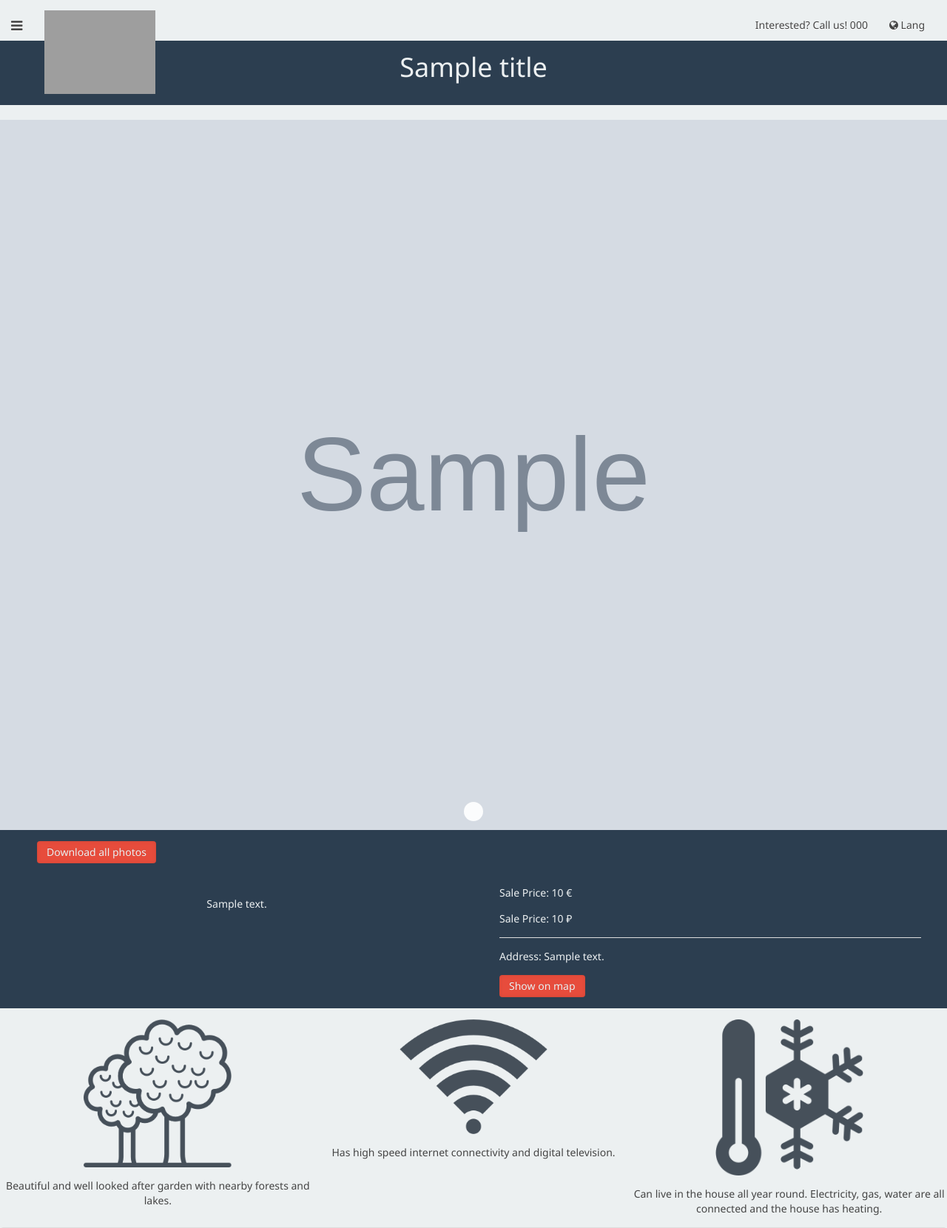
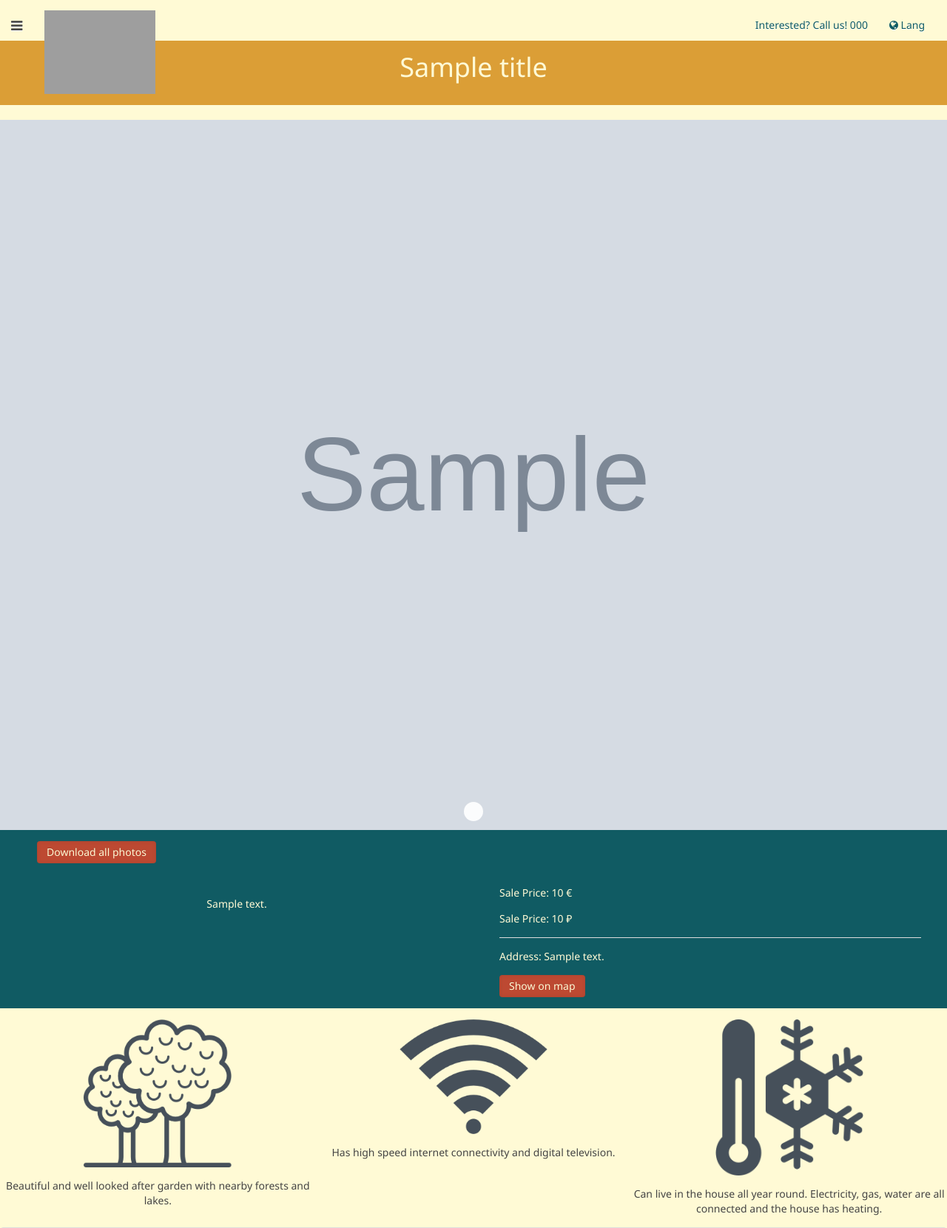
Before and after one commit to cash2one/la_casa, a Django app: template arbatflat/templates/arbatflat_en.html in a window 1280 px wide. Shown: the top 1660 px of the page at 74% size. Run offline with Django 3.2, Linux system fonts and the light colour scheme; the template is opened without the code that fills it: most values are stand-ins (such as "Sample title", 1, 10 or a date in 2020); grey boxes marked "Sample" are stand-in pictures; parts of the project's set-up code (start-up, migrations or seed data) failed here and were passed over; grey boxes are pictures that could not be loaded.

Commit message:
changed color schemes on arbatflat

```diff
--- a/arbatflat/templates/arbatflat_ru.html
+++ b/arbatflat/templates/arbatflat_ru.html
@@ -32,7 +32,7 @@
         </div>
     </div>
     <div id="download">
-        <a class="uk-visible-large uk-margin-large-left uk-button uk-button-primary" href="{% static 'images/arbatflat/arbatflat_photos.zip %}">Скачать все Фотографии</a>
+        <a class="uk-visible-large uk-margin-large-left uk-button uk-button-primary" href="{% static 'images/arbatflat/arbatflat_photos.zip' %}">Скачать все Фотографии</a>
     </div>
     <div id="price">
         <div class="uk-grid uk-grid-collapse">
--- a/static/css/arbatflat/home.css
+++ b/static/css/arbatflat/home.css
@@ -1,14 +1,17 @@
 html {
-    background-color: #ECF0F1;
+    background-color: #FFFAD5;
 }
 #title>div>h1{
-    color: #ECF0F1;
+    color: #FFFAD5;
 }
 #title, #price, #download, #contact {
-    background-color: #2C3E50;
-    color: #ECF0F1;
+    background-color: #DB9E36;
+    color: #FFFAD5;
     padding-top: 15px;
     padding-bottom: 15px;
+}
+#download, #price {
+    background-color: #105B63;
 }
 #download {
     padding-top: 15px;
@@ -17,17 +20,22 @@ html {
     padding-bottom: 15px;
 }
 .uk-button-primary, .uk-button-primary:active, .uk-button-primary:focus, .uk-button-primary:hover {
-    background-color: #E74C3C;
-    color: #ECF0F1;
+    background-color: #BD4932;
+    color: #FFFAD5;
 }
 #footer {
-    background-color: #2C3E50;
-    color: #ECF0F1;
+    background-color: #105B63;
+    color: #FFFAD5;
     padding-top: 50px;
     padding-bottom: 50px;
 }
-#footer>div>a, #footer>div>a:hover, #footer>div>a:focus, #footer>div>a:link {
-    color: #ECF0F1;
+#footer>div>a, #footer>div>a:link {
+    color: #FFD34E;
     text-decoration: none;
     cursor: pointer;
 }
+#footer>div>a:hover, #footer>div>a:focus {
+    color: #FFFAD5;
+    text-decoration: none;
+    cursor: pointer;
+}
--- a/static/css/arbatflat/nav.css
+++ b/static/css/arbatflat/nav.css
@@ -1,34 +1,35 @@
 .uk-navbar {
-    background-color: #ECF0F1;
-    color: #2C3E50;
+    background-color: #FFFAD5;
+    color: #DB9E36;
     z-index: 1000;
     border: none;
 }
 .uk-navbar-brand:focus, .uk-navbar-brand:hover{
-    background-color: #ECF0F1;
-    color: #2C3E50;
+    background-color: #FFFAD5;
+    color: #DB9E36;
     cursor: pointer;
 }
 .uk-navbar-nav>li.uk-open>a, .uk-navbar-nav>li:hover>a, .uk-navbar-nav>li>a:focus{
-    background-color: #ECF0F1;
-    color: #2C3E50;
+    background-color: #FFFAD5;
+    color: #105B63;
     cursor: pointer;
     border: none;
 }
 .uk-navbar-nav>li>a {
+    color: #105B63;
     font-family: 'Noto Sans', sans-serif;
     border: none;
 }
 .uk-nav-dropdown>li>a {
-    color: #2C3E50;
+    color: #105B63;
     font-family: 'Noto Sans', sans-serif;
 }
 .uk-dropdown {
-    background-color: #ECF0F1;
-    color: #2C3E50;
+    background-color: #FFFAD5;
+    color: #DB9E36;
     border: none;
 }
 .uk-nav-dropdown>li>a:hover .uk-nav-dropdown>li>a:focus {
-    background-color: #E74C3C;
-    color: #E74C3C;
+    background-color: #BD4932;
+    color: #BD4932;
 }
```
